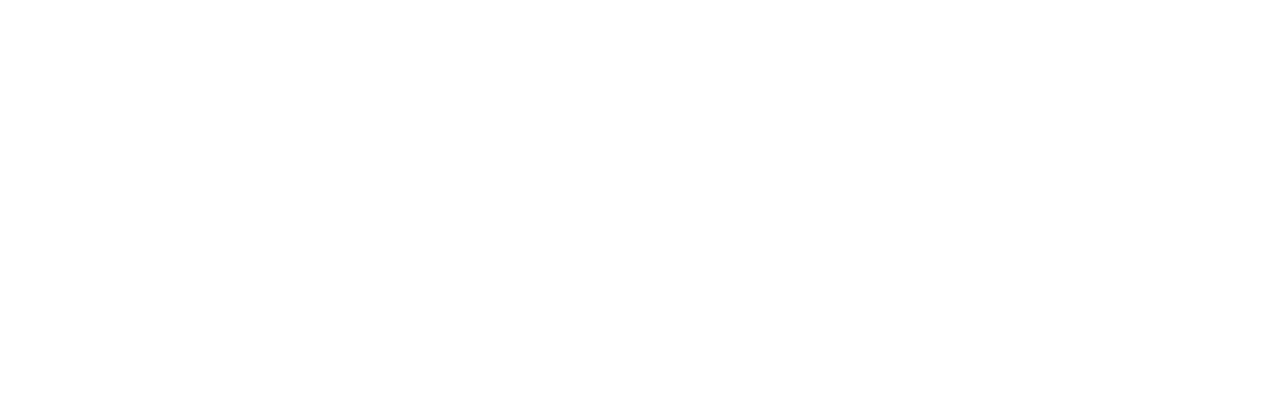
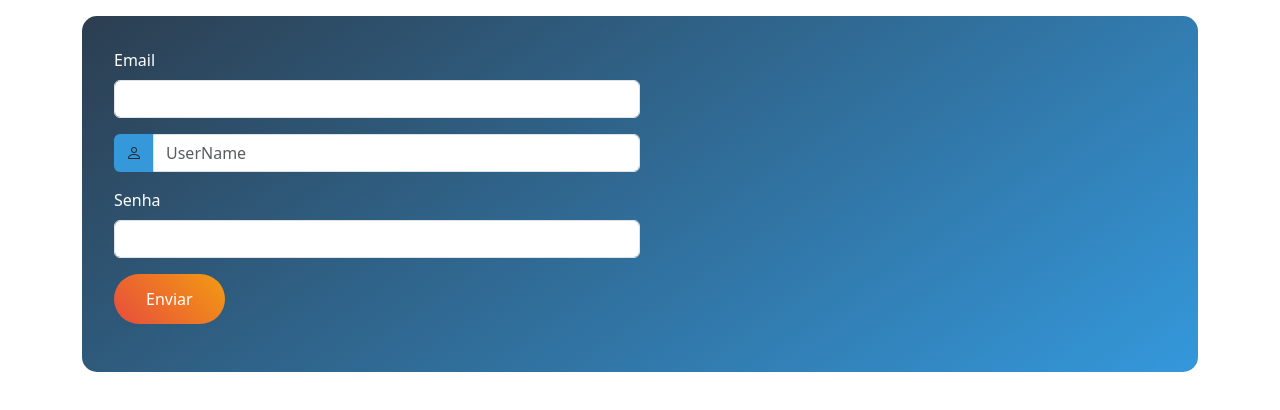
Before and after one commit to modesto-08/bootstrap_base, a plain HTML site: page ex4_formulario-sub-css/ex4.html in a window 1280 px wide. Drawn offline with nearby package versions, Linux system fonts and the light colour scheme.

Commit message:
Com erro

```diff
--- a/ex4_formulario-sub-css/ex4.html
+++ b/ex4_formulario-sub-css/ex4.html
@@ -18,6 +18,30 @@
 
 
     <!-- 1ª Digitação (Aqui) -->
+     <div class="container mt-3">
+        <form class="custom-form">
+            <div class="col-sm-6 mb-3">
+                <label for="email" class="form-label">Email</label>
+                <input type="email" class="form-control custom-input" id="email">
+            </div>
+
+            <div class="col-sm-6 mb-3">
+                <div class="input-group">
+                    <span class="input-group-text custom-icon">
+                        <i class="bi bi-person"></i>
+                    </span>
+                     <input type="text" class="form-control custom-input" placeholder="UserName">
+                </div>
+            </div>
+
+            <div class="col-sm-6 mb-3">
+                <label for="senha" class="form-label">Senha</label>
+                <input type="password" class="form-control custom-input mb-3" id="senha">
+            </div>
+
+            <button type="submit" class="btn btn-primary custom-button mb-3">Enviar</button>
+        </form>
+     </div>
 
 
     <script src="https://cdn.jsdelivr.net/npm/bootstrap@5.3.0/dist/js/bootstrap.bundle.min.js"></script>
--- a/ex4_formulario-sub-css/styles.css
+++ b/ex4_formulario-sub-css/styles.css
@@ -1 +1,44 @@
 /* 2ª Digitação (Aqui) */
+/* Formulário e inputs */
+.custom-form {
+    background: linear-gradient(145deg, #2c3e50,#3498db);
+    padding: 2rem;
+    border-radius: 15px;
+}
+
+.form-label{
+    color: #fff;
+}
+
+.custom-icon {
+    background-color: #3498db;
+    border: #3498db;
+}
+
+.form-control.custon-input {
+    border: 3px solid #e74c3c;
+    border-radius: 15px;
+    background-color: rgba(255, 255, 255, 0.9);
+}
+
+.form-control.custom-input:focus {
+    border-color: #2ecc71;
+    transform: scale(1.02);
+}
+
+.input-group {
+    width: 100%;
+}
+
+
+.btn.btn-primary.custom-button {
+    background: linear-gradient(45deg, #e74c3c, #f39c12);
+    padding: 0.8rem 2rem;
+    border-radius: 50px;
+    border: none;
+}
+
+.bnt.bnt-primary.custom-button:hover {
+    transform: translateY(-5px);
+    box-shadow: 0 10px 20px rgba(231, 76, 60, 0.4);
+}
```
